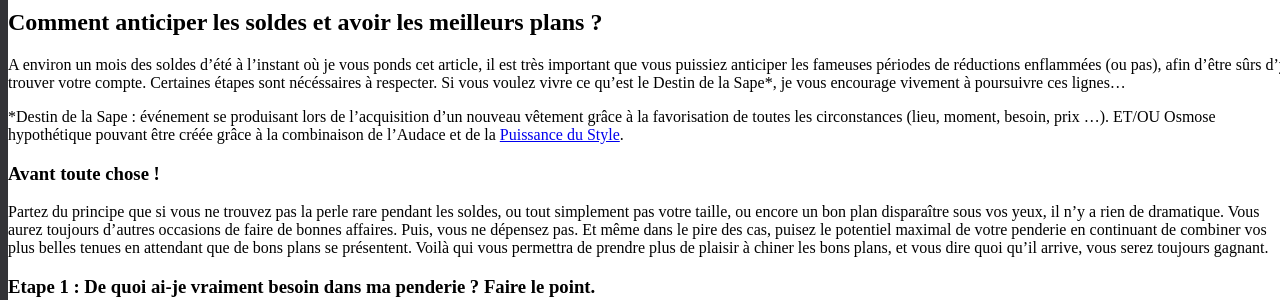
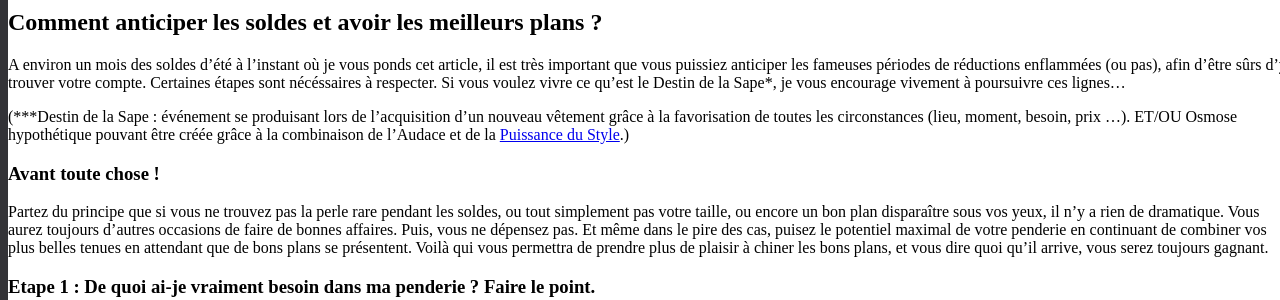
Before and after one commit to darkh2/darkh2.github.io, a Jekyll site: the page built from _posts/2019-05-26-Comment-anticiper-les-soldes-et-avoir-les-meilleurs-plans.md, in a window 1280 px wide. Shown: the part 398-698 px from the top of the page. Built offline with Jekyll 4.4.1, drawn with Linux system fonts in a browser that asks for light colours; comment, search, counter and statistics services are not loaded.

```diff
--- a/_posts/2019-05-26-Comment-anticiper-les-soldes-et-avoir-les-meilleurs-plans.md
+++ b/_posts/2019-05-26-Comment-anticiper-les-soldes-et-avoir-les-meilleurs-plans.md
@@ -10,7 +10,7 @@ feature_image: anticipation.jpg
 
 A environ un mois des soldes d'été à l'instant où je vous ponds cet article, il est très important que vous puissiez anticiper les fameuses périodes de réductions enflammées (ou pas), afin d'être sûrs d'y trouver votre compte. Certaines étapes sont nécéssaires à respecter. Si vous voulez vivre ce qu'est le Destin de la Sape*, je vous encourage vivement à poursuivre ces lignes...
 
-*Destin de la Sape : événement se produisant lors de l'acquisition d'un nouveau vêtement grâce à la favorisation de toutes les circonstances (lieu, moment, besoin, prix ...). ET/OU Osmose hypothétique pouvant être créée grâce à la combinaison de l'Audace et de la [Puissance du Style](http://www.crevardstyle.com/La-Puissance-du-Style).
+(***Destin de la Sape : événement se produisant lors de l'acquisition d'un nouveau vêtement grâce à la favorisation de toutes les circonstances (lieu, moment, besoin, prix ...). ET/OU Osmose hypothétique pouvant être créée grâce à la combinaison de l'Audace et de la [Puissance du Style](http://www.crevardstyle.com/La-Puissance-du-Style).)
 
 ### Avant toute chose !
 
```
